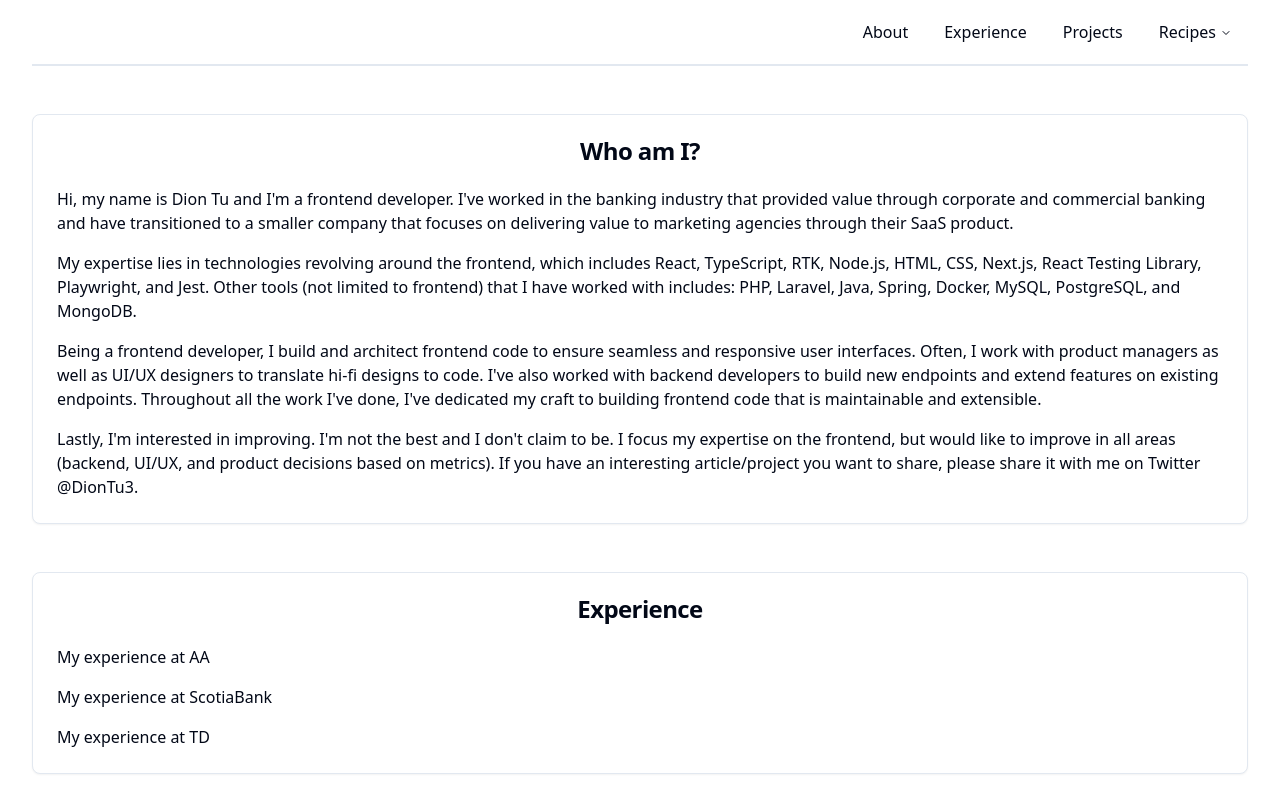
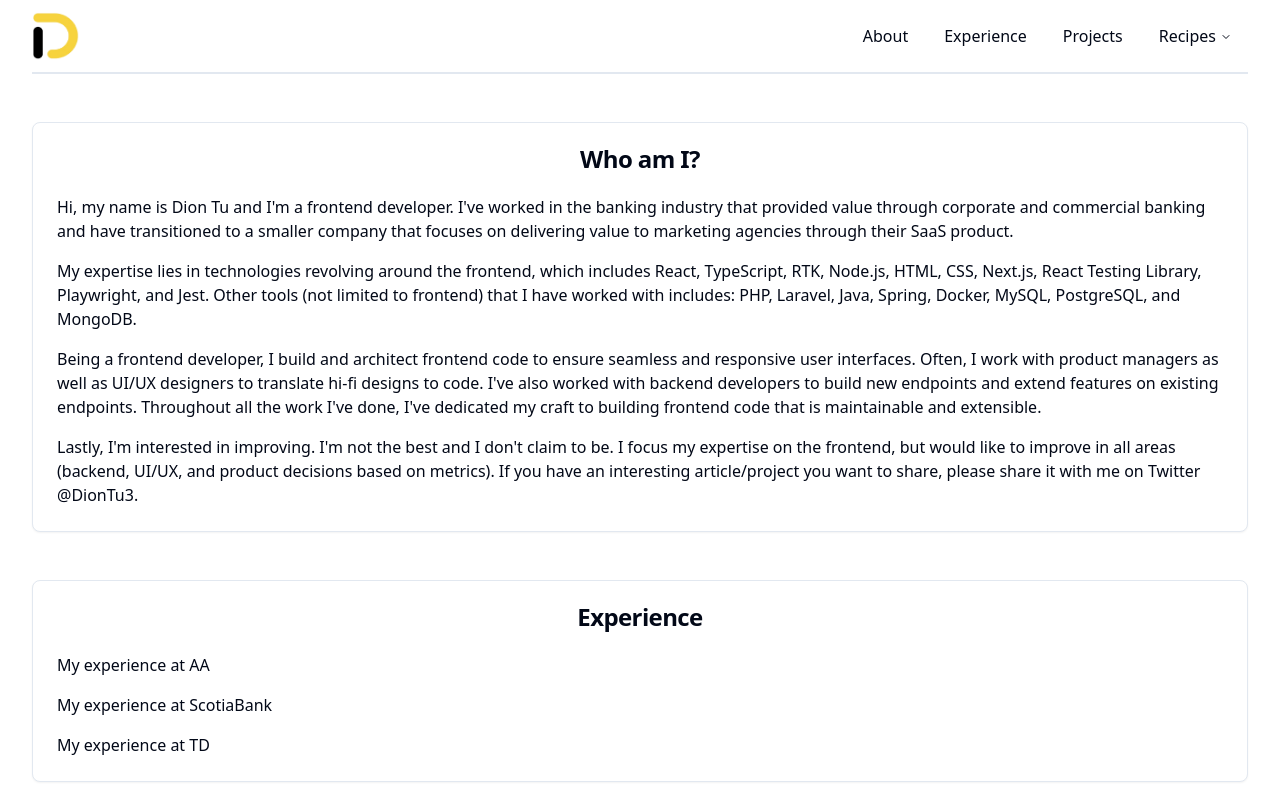
Before and after one commit to diontu/website, a React (Vite) app: page / in a window 1280 px wide. Shown: the top 800 px of the page. Built offline with nearby package versions, Linux system fonts and the light colour scheme.

Commit message:
minor: added logo and favicon

```diff
--- a/index.html
+++ b/index.html
@@ -1,10 +1,10 @@
-<!DOCTYPE html>
+<!doctype html>
 <html lang="en">
     <head>
         <meta charset="UTF-8" />
-        <link rel="icon" type="image/svg+xml" href="/vite.svg" />
+        <link rel="icon" type="image/svg+xml" href="/logo.png" />
         <meta name="viewport" content="width=device-width, initial-scale=1.0" />
-        <title>Vite + React + TS</title>
+        <title>Dion's Website</title>
     </head>
     <body>
         <div id="root"></div>
--- a/src/components/header/header.tsx
+++ b/src/components/header/header.tsx
@@ -1,23 +1,17 @@
-import { useNavigate } from 'react-router-dom'
 import Navigation, {
     NavMenu,
 } from '@/components/header/navigation-menu/navigation-menu'
-import reactLogo from '@/assets/react.svg'
 
 type HeaderProps = {
     nav: NavMenu
 }
 
 const Header = (props: HeaderProps): JSX.Element => {
-    const navigate = useNavigate()
     return (
         <div className="flex z-10 sticky top-0 w-full py-3 bg-white border-b-2 border-slate-150">
-            {/* TODO: replace with my own logo or initials */}
-            {/* <img
-                src={reactLogo}
-                className="h-12 w-12 cursor-pointer"
-                onClick={() => navigate('/')}
-            /> */}
+            <a href="/">
+                <img src="/logo.png" className="h-12 w-12 cursor-pointer" />
+            </a>
             <Navigation nav={props.nav} />
         </div>
     )
```
Also changed, not shown: public/logo.png (added).
